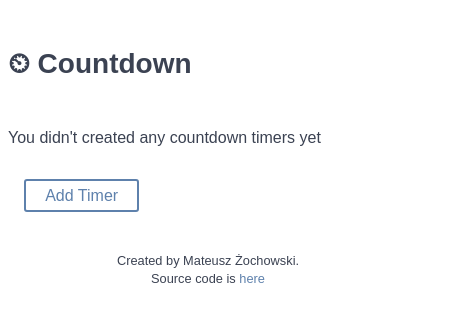
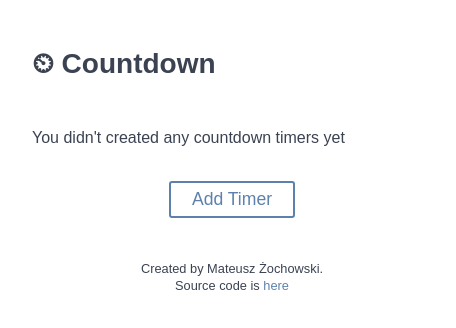
Before and after one commit to mateossh/countdown-old, a React app: page / in a window 390 px wide. Shown: the top 328 px of the page, 456 px wide, since content can reach past the window. Built offline with nearby package versions, Linux system fonts and the light colour scheme; the HTML template or start-up script is replaced by a standard one.

Commit message:
Refine lower part of application
Now project looks better on mobile phones

```diff
--- a/src/components/App.jsx
+++ b/src/components/App.jsx
@@ -17,8 +17,13 @@ const Container = styled.div`
 
 const StyledMain = styled.main`
   width: 400px;
-  // padding: 48px 0 0 0;
+  padding: 0 24px;
   margin: 0 auto;
+`;
+
+const ButtonWrapper = styled.div`
+  width: 100%;
+  text-align: center;
 `;
 
 export default class App extends Component {
@@ -71,7 +76,9 @@ export default class App extends Component {
         <StyledMain>
           <Header />
           {timersList}
-          <Button onClick={this.toggleDatePicker}>Add Timer</Button>
+          <ButtonWrapper>
+            <Button onClick={this.toggleDatePicker}>Add Timer</Button>
+          </ButtonWrapper>
           {addTimerForm}
           <Footer />
         </StyledMain>
--- a/src/components/Button.jsx
+++ b/src/components/Button.jsx
@@ -7,7 +7,7 @@ const Button = (props) => (
 
 const StyledButton = styled(Button)`
   display: inline-block;
-  font-size: 1em;
+  font-size: 1.1rem;
   font-weight: 500;
   margin: 1em;
   padding: 0.35em 1.2em;
@@ -16,6 +16,7 @@ const StyledButton = styled(Button)`
   background-color: transparent;
   color: #5e81ac;
   cursor: default;
+  user-select: none;
 `;
 
 export default StyledButton;
--- a/src/components/Input.jsx
+++ b/src/components/Input.jsx
@@ -11,9 +11,11 @@ const StyledInput = styled(Input)`
   width: 280px;
   font-size: 1.2rem;
   padding: 0.25rem 0.45rem;
+  margin: 6px 0;
   background: transparent;
   border: 0;
   border-bottom: 2px solid #5e81ac;
+  outline: 0;
 `;
 
 export default StyledInput;
--- a/src/static/index.html
+++ b/src/static/index.html
@@ -2,7 +2,8 @@
 <html>
   <head>
     <meta charset="utf-8" />
-    <title>asd</title>
+    <meta name="viewport" content="width=device-width" />
+    <title>Countdown</title>
     <link href="https://fonts.googleapis.com/css?family=Rubik:400,700,900&amp;subset=latin-ext" rel="stylesheet">
     <style>
       body { margin: 0; padding: 0; }
```
